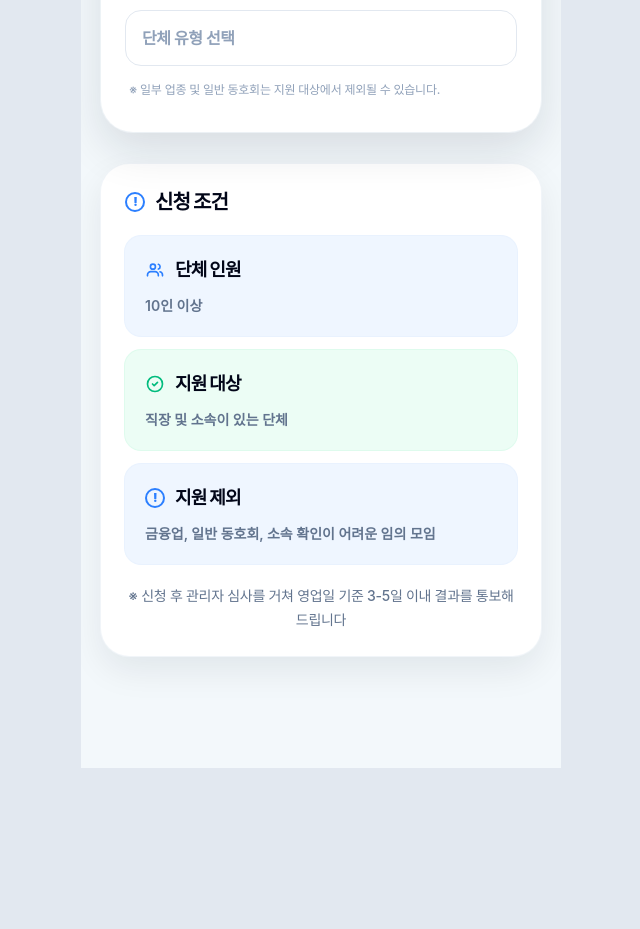
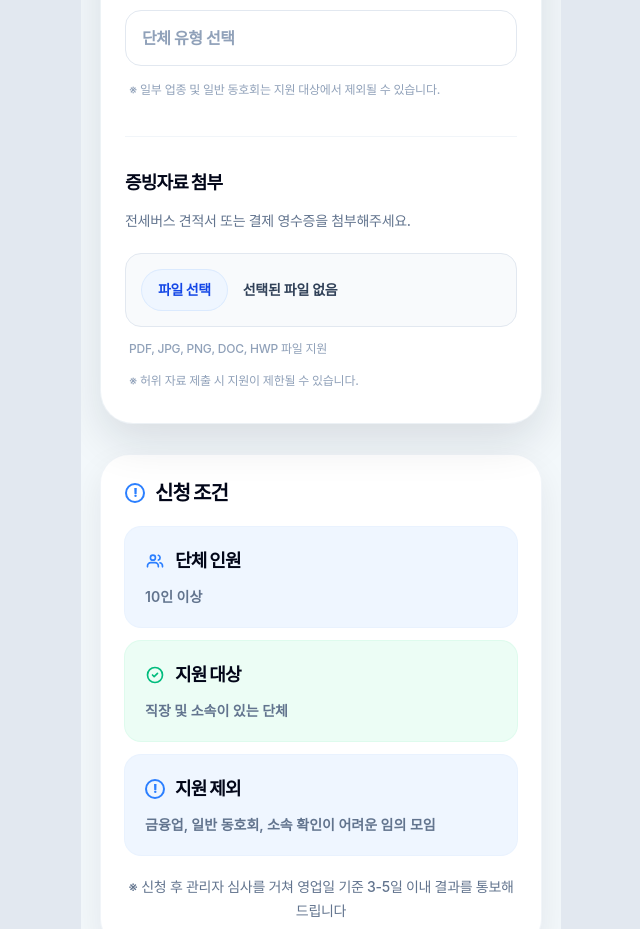
Before and after one commit to picassoautokr-pixel/free-tour-bus, a Next.js app: page / in a window 1280 px wide. Shown: the part 1560-2489 px from the top of the page, without its empty margins (319-959 px from the left). Before the commit the page ends 2328 px from the top, so only its background shows below. Built offline with nearby package versions, Linux system fonts and the light colour scheme.

Commit message:
Add file attachment feature to Home page: implemented file input for users to upload supporting documents, enhancing the application process with clear instructions and file type support.

```diff
--- a/app/page.tsx
+++ b/app/page.tsx
@@ -1,6 +1,6 @@
 "use client";
 
-import { useState } from "react";
+import { useRef, useState } from "react";
 
 const applicationTypes = [
   "기계약 전세버스 지원금 신청",
@@ -30,6 +30,8 @@ export default function Home() {
   const [phoneNumber, setPhoneNumber] = useState("");
   const [organizationName, setOrganizationName] = useState("");
   const [organizationType, setOrganizationType] = useState("");
+  const [attachmentFile, setAttachmentFile] = useState<File | null>(null);
+  const attachmentInputRef = useRef<HTMLInputElement>(null);
 
   const addStopover = () => {
     setStopovers((currentStopovers) =>
@@ -256,6 +258,46 @@ export default function Home() {
               </p>
             </div>
           </div>
+
+          <div className="mt-9 border-t border-slate-100 pt-8">
+            <h2 className="text-lg font-black tracking-[-0.045em] text-slate-950">
+              증빙자료 첨부
+            </h2>
+            <p className="mt-3 text-sm font-medium leading-6 tracking-[-0.02em] text-slate-500">
+              전세버스 견적서 또는 결제 영수증을 첨부해주세요.
+            </p>
+
+            <div className="mt-5 space-y-3">
+              <input
+                ref={attachmentInputRef}
+                type="file"
+                accept=".pdf,.jpg,.jpeg,.png,.doc,.docx,.hwp"
+                className="sr-only"
+                onChange={(event) =>
+                  setAttachmentFile(event.target.files?.[0] ?? null)
+                }
+              />
+              <div className="flex min-h-[4.25rem] items-center gap-4 rounded-2xl border border-slate-200 bg-slate-50 px-4 py-4">
+                <button
+                  type="button"
+                  onClick={() => attachmentInputRef.current?.click()}
+                  className="shrink-0 rounded-full bg-blue-50 px-4 py-2.5 text-sm font-bold tracking-[-0.03em] text-blue-700 ring-1 ring-blue-100 transition hover:bg-blue-100"
+                >
+                  파일 선택
+                </button>
+                <p className="min-w-0 flex-1 truncate text-sm font-semibold tracking-[-0.02em] text-slate-700">
+                  {attachmentFile ? attachmentFile.name : "선택된 파일 없음"}
+                </p>
+              </div>
+
+              <p className="px-1 text-xs font-medium leading-5 tracking-[-0.02em] text-slate-400">
+                PDF, JPG, PNG, DOC, HWP 파일 지원
+              </p>
+              <p className="px-1 text-xs font-medium leading-5 tracking-[-0.02em] text-slate-400">
+                ※ 허위 자료 제출 시 지원이 제한될 수 있습니다.
+              </p>
+            </div>
+          </div>
         </div>
       </section>
 
```
